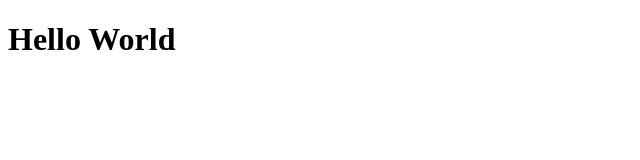
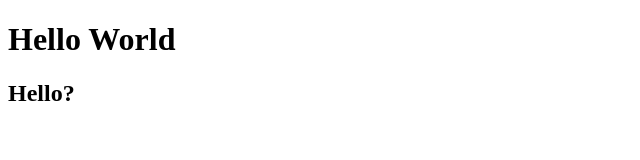
Before and after one commit to jpanknin/myLearnRepo, a plain HTML site: page index.html in a window 1280 px wide. Shown: the whole page, without its empty margins (0-640 px from the left). Drawn offline with Linux system fonts and the light colour scheme.

Commit message:
Add hello

```diff
--- a/index.html
+++ b/index.html
@@ -6,5 +6,6 @@
   </head>
   <body>
     <h1>Hello World</h1>
+    <h2>Hello?</h2>
   </body>
 </html>
```
